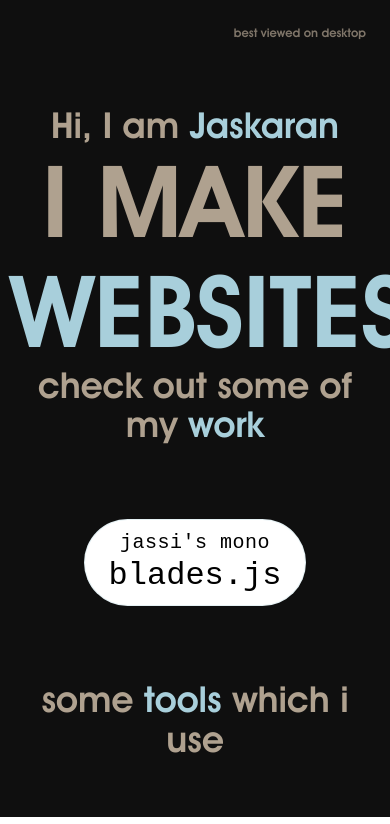
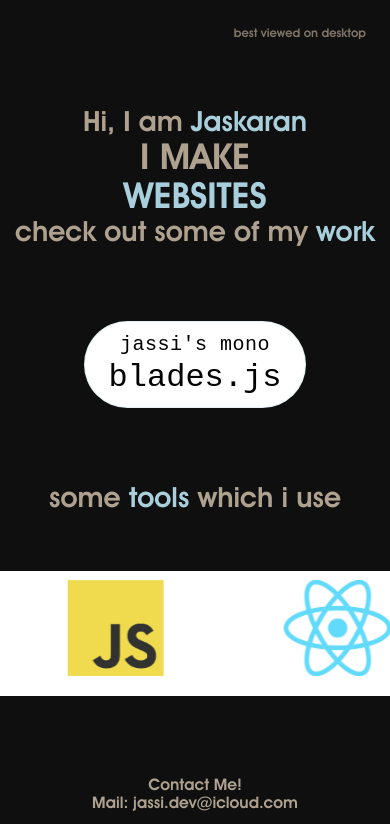
Before and after one commit to jassi-dev404/jassi.dev, a Next.js app: page / in a window 390 px wide. Shown: the top 824 px of the page. Built offline with nearby package versions, Linux system fonts and the light colour scheme.

Commit message:
removed mobile UI

```diff
--- a/src/app/mobile/page.jsx
+++ /dev/null
@@ -1,68 +0,0 @@
-'use client'
-import LogoLoop from '../LogoLoop';
-import logo1 from '../logos/1.png';
-import logo2 from '../logos/2.png';
-import logo3 from '../logos/3.png';
-import logo4 from '../logos/4.webp';
-import logo5 from '../logos/5.png';
-import logo6 from '../logos/6.png';
-import logo7 from '../logos/7.png';
-import logo8 from '../logos/8.png';
-import logo9 from '../logos/9.png';
-
-const toolLogos = [
-  { src: logo1.src, title: "HTML", href: "https://en.wikipedia.org/wiki/HTML", style: { height: "96px", width: "auto" } },
-  { src: logo2.src, title: "CSS", href: "https://en.wikipedia.org/wiki/CSS", style: { height: "96px", width: "auto" } },
-  { src: logo3.src, title: "JS", href: "https://en.wikipedia.org/wiki/JavaScript", style: { height: "96px", width: "auto" } },
-  { src: logo4.src, title: "React", href: "https://react.dev/", style: { height: "96px", width: "auto" } },
-  { src: logo5.src, title: "Tailwind", href: "https://tailwindcss.com/", style: { height: "96px", width: "auto" } },
-  { src: logo6.src, title: "VSC", href: "https://code.visualstudio.com/", style: { height: "96px", width: "auto" } },
-  { src: logo7.src, title: "Github", href: "https://github.com/", style: { height: "96px", width: "auto" } },
-  { src: logo8.src, title: "Qwen-Code", href: "https://github.com/QwenLM/qwen-code", style: { height: "96px", width: "auto" } },
-  { src: logo9.src, title: "Electron", href: "https://electronjs.org/", style: { height: "96px", width: "auto" } },
-];
-
-export default function Mobile() {
-  return (
-    <main className="min-h-screen bg-[#0f0f0f]">
-      <p className="w-full text-[#afa18f] text-2xl text-center pt-20 px-4 m-0 leading-[1.1]">
-        Hi, I am <span className="text-[#a8cfdb]">Jaskaran</span> <br /> <br></br>
-       <span className='text-8xl'> I MAKE <br />
-        <span className="text-[#a8cfdb]">WEBSITES</span></span>
-      </p>
-
-      <p className="w-full text-[#afa18f] text-xl text-center mt-6 px-4 m-0">
-        check out some of my <span className="text-[#a8cfdb]">work</span>
-      </p>
-
-      <div
-        className="mt-4 ml-14 mx-2 px-2 py-2 bg-white rounded-full max-w-sm text-center"
-        onClick={() => window.open("https://github.com/jassi-dev404/blades.js")}
-      >
-        <p className="text-black text-base font-mono m-0">jassi's mono</p>
-        <p className="text-black text-2xl font-mono m-0">blades.js</p>
-      </div>
-
-      <p className="w-full text-[#afa18f] text-xl text-center mt-10 px-4 m-0">
-        some <span className="text-[#a8cfdb]">tools</span> which i use
-      </p>
-
-      <div className="w-full mt-16 bg-white py-[0.05rem]">
-        <LogoLoop
-          logos={toolLogos}
-          speed={70}
-          direction="left"
-          logoHeight={80}
-          gap={120}
-          hoverSpeed={200}
-          scaleOnHover
-          ariaLabel="Tools I use"
-        />
-      </div>
-
-      <p className="w-full text-[#afa18f] text-base text-center mt-8 px-4 m-0">
-        Contact Me! <br /> Mail: <a href="mailto:jassi.dev@icloud.com" className="text-[#a8cfdb] no-underline">jassi.dev@icloud.com</a>
-      </p>
-    </main>
-  );
-}
--- a/src/app/page.module.scss
+++ b/src/app/page.module.scss
@@ -82,10 +82,6 @@
       gap: 2rem;
     }
 
-    .large {
-      font-size: 80px;
-    }
-
     .projectCard {
       padding: 1rem 1.5rem;
       max-width: 85%;
@@ -102,13 +98,13 @@
 
   @media (max-width: 480px) {
     .body {
-      font-size: 36px;
+      font-size: 28px;
       padding-top: 6rem;
       gap: 3rem;
     }
 
     .large {
-      font-size: 100px;
+      font-size: 36px;
     }
 
     .projectCard {
--- a/src/app/utils/isMobileDevice.js
+++ /dev/null
@@ -1,15 +0,0 @@
-export const isMobileDevice = () => {
-  if (typeof window === 'undefined') return false;
-
-  const isMobileUA = /Android|webOS|iPhone|iPad|iPod|BlackBerry|IEMobile|Opera Mini/i.test(navigator.userAgent);
-  const isSmallScreen = window.innerWidth <= 768;
-
-  const isPortrait =
-    window.orientation === 0 ||
-    (window.screen && window.screen.orientation && window.screen.orientation.type && window.screen.orientation.type.includes('portrait')) ||
-    window.innerHeight > window.innerWidth;
-
-  return (isMobileUA || isSmallScreen) && isPortrait;
-};
-
-export default isMobileDevice;
```
